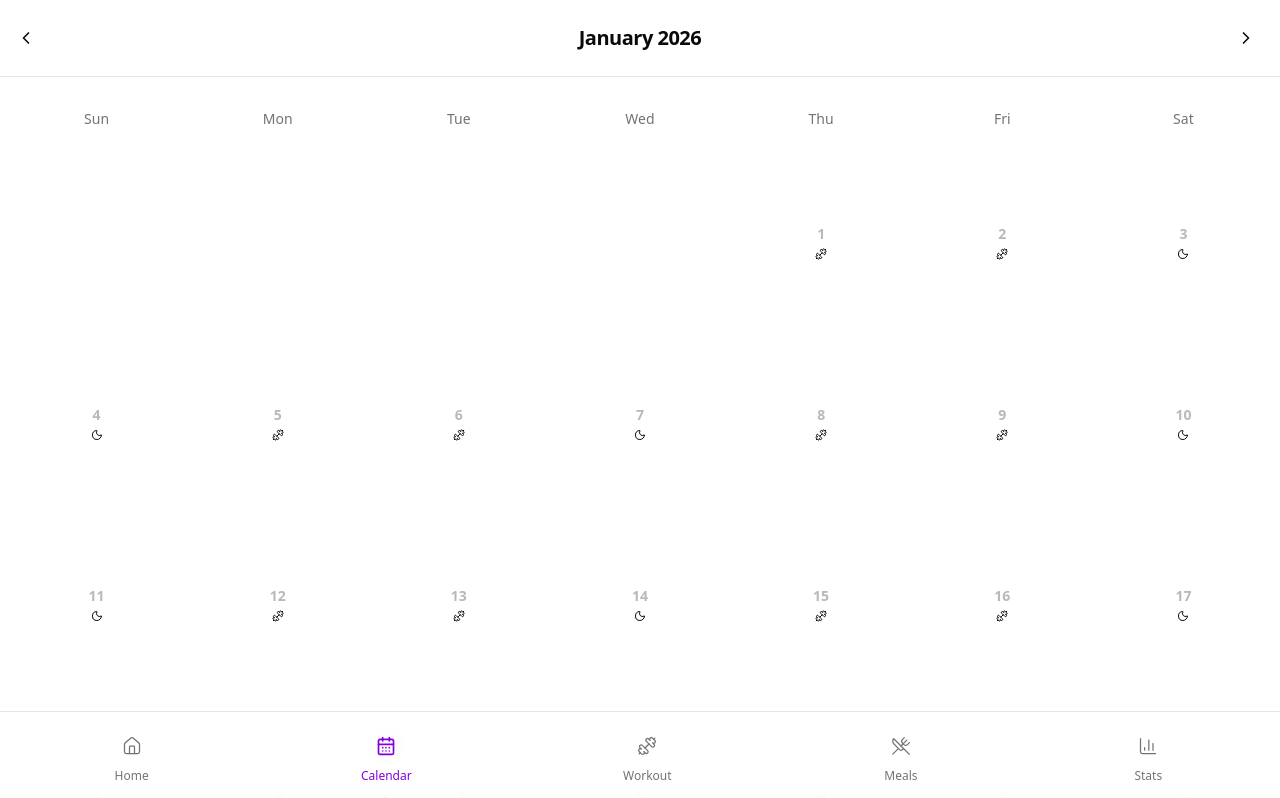
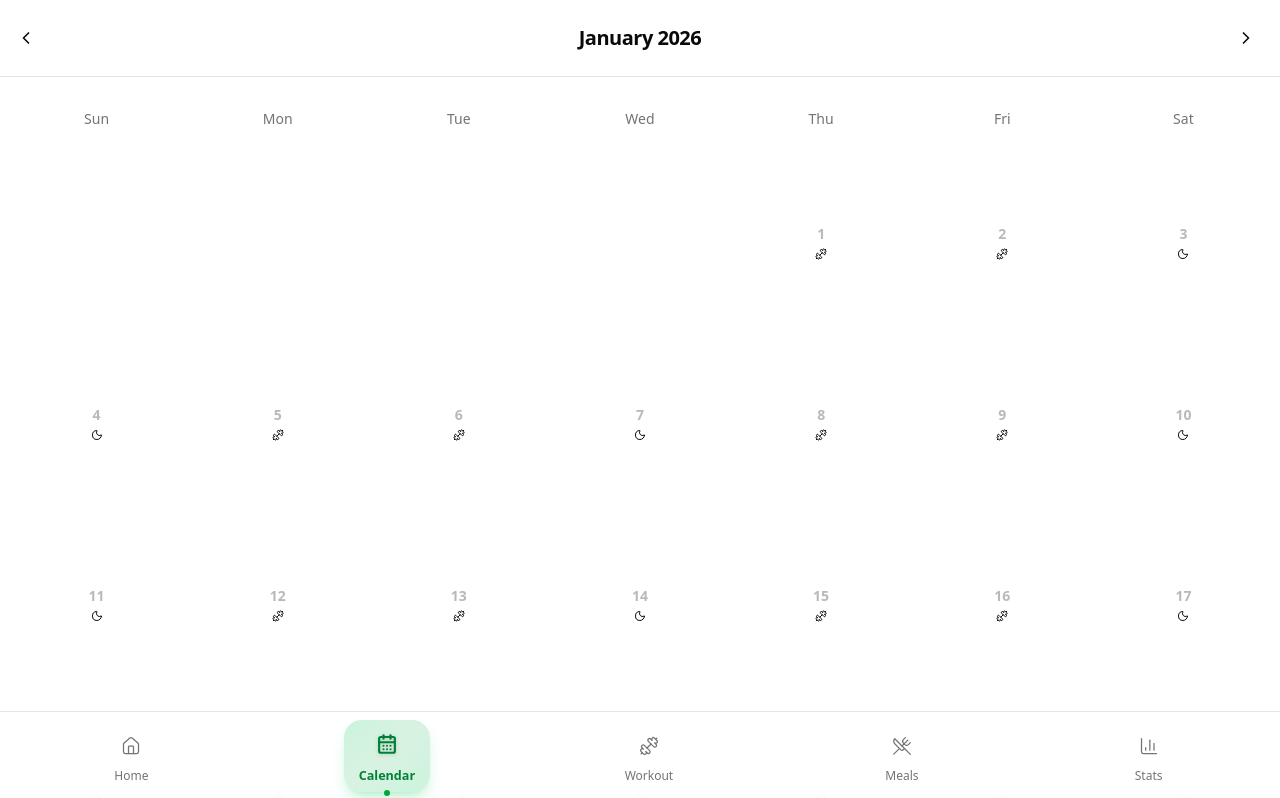
Before and after one commit to MHMDHIDR/formday, a React (Vite) app: page /calendar in a window 1280 px wide. Shown: the top 798 px of the page. Built offline with nearby package versions, Linux system fonts and the light colour scheme.

Commit message:
feat: Implement PWA service worker with Workbox, add Bun lock file, and update fitness data handling and UI components.

```diff
--- a/src/components/BottomNav.tsx
+++ b/src/components/BottomNav.tsx
@@ -1,4 +1,4 @@
-import { motion } from "framer-motion";
+import { motion, AnimatePresence } from "framer-motion";
 import { cn } from "@/lib/utils";
 import {
   Home,
@@ -22,7 +22,7 @@ export function BottomNav() {
 
   return (
     <nav className="fixed bottom-0 left-0 right-0 z-50 bg-card/95 backdrop-blur-lg border-t border-border safe-area-inset">
-      <div className="flex items-center justify-around px-2 py-2">
+      <div className="relative flex items-center justify-around px-2 py-2">
         {navItems.map((item) => {
           // Handle potential null pathname
           const currentPath = pathname || "";
@@ -35,41 +35,86 @@ export function BottomNav() {
               key={item.to}
               to={item.to}
               className={cn(
-                "relative flex flex-col items-center gap-1 px-4 py-2 rounded-xl",
-                "tap-target transition-colors duration-200",
-                "focus:outline-none focus:ring-2 focus:ring-ring focus:ring-offset-2",
+                "relative flex flex-col items-center gap-1 px-4 py-2 rounded-2xl z-10",
+                "tap-target transition-all duration-300",
+                "focus:outline-none focus:ring-2 focus:ring-green-500/50 focus:ring-offset-2",
               )}
             >
+              {/* Animated bubble background */}
+              {isActive && (
+                <motion.div
+                  layoutId="bubble"
+                  className="absolute inset-0 bg-gradient-to-br from-green-500/20 via-green-600/15 to-green-500/20 rounded-2xl shadow-lg shadow-green-500/20"
+                  initial={false}
+                  transition={{
+                    type: "spring",
+                    stiffness: 400,
+                    damping: 35,
+                    mass: 0.8,
+                  }}
+                />
+              )}
+
+              {/* Icon container with smooth animations */}
               <motion.div
-                className={cn(
-                  "p-2 rounded-xl transition-colors duration-200",
-                  isActive ? "bg-accent/10" : "bg-transparent",
-                )}
-                whileTap={{ scale: 0.9 }}
+                className="relative p-2 rounded-xl"
+                animate={{
+                  scale: isActive ? 1.05 : 1,
+                  y: isActive ? -2 : 0,
+                }}
+                transition={{
+                  type: "spring",
+                  stiffness: 500,
+                  damping: 30,
+                }}
+                whileTap={{ scale: 0.92 }}
               >
                 <item.icon
                   className={cn(
-                    "w-5 h-5 transition-colors duration-200",
-                    isActive ? "text-purple-700" : "text-muted-foreground",
+                    "w-5 h-5 transition-all duration-300",
+                    isActive
+                      ? "text-green-700 drop-shadow-sm"
+                      : "text-muted-foreground",
                   )}
-                  strokeWidth={isActive ? 2 : 1.5}
+                  strokeWidth={isActive ? 2.5 : 1.5}
                 />
               </motion.div>
-              <span
+
+              {/* Label with smooth fade and slide */}
+              <motion.span
                 className={cn(
-                  "text-xs font-medium transition-colors duration-200",
-                  isActive ? "text-purple-700" : "text-muted-foreground",
+                  "text-xs font-medium transition-all duration-300 relative z-10",
+                  isActive ? "text-green-700" : "text-muted-foreground",
                 )}
+                animate={{
+                  scale: isActive ? 1.05 : 1,
+                  fontWeight: isActive ? 600 : 500,
+                }}
+                transition={{
+                  type: "spring",
+                  stiffness: 500,
+                  damping: 30,
+                }}
               >
                 {item.label}
-              </span>
-              {isActive && (
-                <motion.div
-                  className="absolute -bottom-2 w-1 h-1 rounded-full bg-accent"
-                  layoutId="activeIndicator"
-                  transition={{ type: "spring", stiffness: 500, damping: 30 }}
-                />
-              )}
+              </motion.span>
+
+              {/* Bottom indicator dot with smooth animation */}
+              <AnimatePresence>
+                {isActive && (
+                  <motion.div
+                    className="absolute -bottom-1 w-1.5 h-1.5 rounded-full bg-green-600"
+                    initial={{ scale: 0, opacity: 0 }}
+                    animate={{ scale: 1, opacity: 1 }}
+                    exit={{ scale: 0, opacity: 0 }}
+                    transition={{
+                      type: "spring",
+                      stiffness: 500,
+                      damping: 25,
+                    }}
+                  />
+                )}
+              </AnimatePresence>
             </Link>
           );
         })}
--- a/src/hooks/useFitnessData.ts
+++ b/src/hooks/useFitnessData.ts
@@ -26,50 +26,60 @@ const defaultWeeklyPlan: WeeklyPlan = {
 const defaultWorkoutTemplates: WorkoutTemplate[] = [
   {
     id: "default-push-day",
-    name: "Push Day",
+    name: "PUSH (chest / shoulders / triceps)",
     dayOfWeek: "monday",
     exercises: [
-      { id: "push-1", name: "Bench Press", sets: 4, reps: 8 },
-      { id: "push-2", name: "Overhead Press", sets: 3, reps: 10 },
-      { id: "push-3", name: "Incline Dumbbell Press", sets: 3, reps: 12 },
-      { id: "push-4", name: "Tricep Dips", sets: 3, reps: 12 },
-      { id: "push-5", name: "Lateral Raises", sets: 3, reps: 15 },
+      { id: "push-0", name: "Incline Stairs (warm-up)", sets: 1, mins: 15 }, // 15 minutes
+      { id: "push-1", name: "Bench Press or Push-ups", sets: 4, reps: 10 },
+      { id: "push-2", name: "Incline Dumbbell Press", sets: 3, reps: 10 },
+      {
+        id: "push-3",
+        name: "Shoulder Press (DB or machine)",
+        sets: 3,
+        reps: 10,
+      },
+      { id: "push-4", name: "Lateral Raises", sets: 3, reps: 15 },
+      { id: "push-5", name: "Triceps Pushdowns or Dips", sets: 3, reps: 12 },
     ],
   },
   {
     id: "default-pull-day",
-    name: "Pull Day",
+    name: "PULL (back / biceps)",
     dayOfWeek: "tuesday",
     exercises: [
-      { id: "pull-1", name: "Deadlift", sets: 4, reps: 6 },
-      { id: "pull-2", name: "Pull-ups", sets: 4, reps: 8 },
-      { id: "pull-3", name: "Barbell Rows", sets: 3, reps: 10 },
-      { id: "pull-4", name: "Face Pulls", sets: 3, reps: 15 },
-      { id: "pull-5", name: "Bicep Curls", sets: 3, reps: 12 },
+      { id: "pull-0", name: "Incline Stairs (warm-up)", sets: 1, mins: 15 }, // 15 minutes
+      { id: "pull-1", name: "Lat Pulldown or Pull-ups", sets: 4, reps: 10 },
+      { id: "pull-2", name: "Seated Row or Barbell Row", sets: 3, reps: 10 },
+      { id: "pull-3", name: "Face Pulls", sets: 3, reps: 15 },
+      { id: "pull-4", name: "Dumbbell Curls", sets: 3, reps: 12 },
+      { id: "pull-5", name: "Hammer Curls", sets: 2, reps: 12 },
     ],
   },
   {
     id: "default-legs-day",
-    name: "Legs Day",
+    name: "LEGS",
     dayOfWeek: "thursday",
     exercises: [
-      { id: "legs-1", name: "Squats", sets: 4, reps: 8 },
-      { id: "legs-2", name: "Romanian Deadlift", sets: 3, reps: 10 },
-      { id: "legs-3", name: "Leg Press", sets: 3, reps: 12 },
+      { id: "legs-0", name: "Incline Stairs (warm-up)", sets: 1, mins: 15 }, // 15 minutes
+      { id: "legs-1", name: "Squats or Leg Press", sets: 4, reps: 10 },
+      { id: "legs-2", name: "Romanian Deadlifts", sets: 3, reps: 10 },
+      { id: "legs-3", name: "Walking Lunges", sets: 3, reps: 10 }, // each leg
       { id: "legs-4", name: "Leg Curls", sets: 3, reps: 12 },
-      { id: "legs-5", name: "Calf Raises", sets: 4, reps: 15 },
+      { id: "legs-5", name: "Standing Calf Raises", sets: 4, reps: 15 },
     ],
   },
   {
     id: "default-upper-body",
-    name: "Upper Body",
+    name: "UPPER (full upper)",
     dayOfWeek: "friday",
     exercises: [
-      { id: "upper-1", name: "Incline Bench Press", sets: 4, reps: 8 },
-      { id: "upper-2", name: "Cable Rows", sets: 3, reps: 12 },
+      { id: "upper-0", name: "Incline Stairs (warm-up)", sets: 1, mins: 15 }, // 15 minutes
+      { id: "upper-1", name: "Incline Bench or Push-ups", sets: 3, reps: 10 },
+      { id: "upper-2", name: "Pull-ups or Lat Pulldown", sets: 3, reps: 10 },
       { id: "upper-3", name: "Dumbbell Shoulder Press", sets: 3, reps: 10 },
-      { id: "upper-4", name: "Lat Pulldown", sets: 3, reps: 12 },
-      { id: "upper-5", name: "Dumbbell Curls", sets: 3, reps: 12 },
+      { id: "upper-4", name: "Chest Fly or Cable Fly", sets: 2, reps: 12 },
+      { id: "upper-5", name: "EZ-Bar Curl", sets: 2, reps: 12 },
+      { id: "upper-6", name: "Triceps Pushdowns", sets: 2, reps: 12 },
     ],
   },
 ];
--- a/src/pages/Workout.tsx
+++ b/src/pages/Workout.tsx
@@ -101,6 +101,8 @@ const ExerciseItem = ({
           <span className="text-xs text-muted-foreground">sets</span>
         </div>
         <div className="flex items-center gap-1">
+          {exercise.reps ? (
+            <>
               <input
                 type="number"
                 value={exercise.reps || ""}
@@ -116,6 +118,26 @@ const ExerciseItem = ({
                 placeholder="0"
               />
               <span className="text-xs text-muted-foreground">reps</span>
+            </>
+          ) : (
+            <>
+              <input
+                type="number"
+                value={exercise.mins || ""}
+                onChange={(e) =>
+                  updateExercise(
+                    templateId,
+                    index,
+                    "duration",
+                    parseInt(e.target.value) || 0,
+                  )
+                }
+                className="w-12 bg-background rounded px-2 py-1 text-sm text-center"
+                placeholder="0"
+              />
+              <span className="text-xs text-muted-foreground">mins</span>
+            </>
+          )}
         </div>
       </div>
 
@@ -124,13 +146,13 @@ const ExerciseItem = ({
         whileTap={{ scale: 0.9 }}
         onClick={() => removeExercise(templateId, index)}
       >
-        <Trash2 className="size-4" />
+        <Trash2 className="size-4 cursor-pointer" />
       </motion.button>
     </Reorder.Item>
   );
 };
 
-const WorkoutPlannerPage = () => {
+export default function WorkoutPlannerPage() {
   const { weeklyPlan, setWeeklyPlan, workoutTemplates, setWorkoutTemplates } =
     useFitnessData();
   const [selectedDay, setSelectedDay] = useState<keyof WeeklyPlan>("monday");
@@ -388,7 +410,7 @@ const WorkoutPlannerPage = () => {
                 )}
 
                 <motion.button
-                  className="w-full p-3 rounded-xl border-2 border-dashed border-muted-foreground/30 text-muted-foreground flex items-center justify-center gap-2 hover:border-accent hover:text-accent transition-colors"
+                  className="w-full cursor-pointer p-3 rounded-xl border-2 border-dashed border-muted-foreground/30 text-muted-foreground flex items-center justify-center gap-2 hover:border-purple-600 hover:text-purple-600 transition-colors"
                   whileTap={{ scale: 0.98 }}
                   onClick={addExercise}
                 >
@@ -421,6 +443,4 @@ const WorkoutPlannerPage = () => {
       <BottomNav />
     </div>
   );
-};
-
-export default WorkoutPlannerPage;
+}
--- a/src/types/fitness.ts
+++ b/src/types/fitness.ts
@@ -7,6 +7,7 @@ export interface Exercise {
   name: string;
   sets?: number;
   reps?: number;
+  mins?: number;
   weight?: number;
   completed: boolean;
 }
```
Lines whose indentation alone changed are shown as unchanged.
